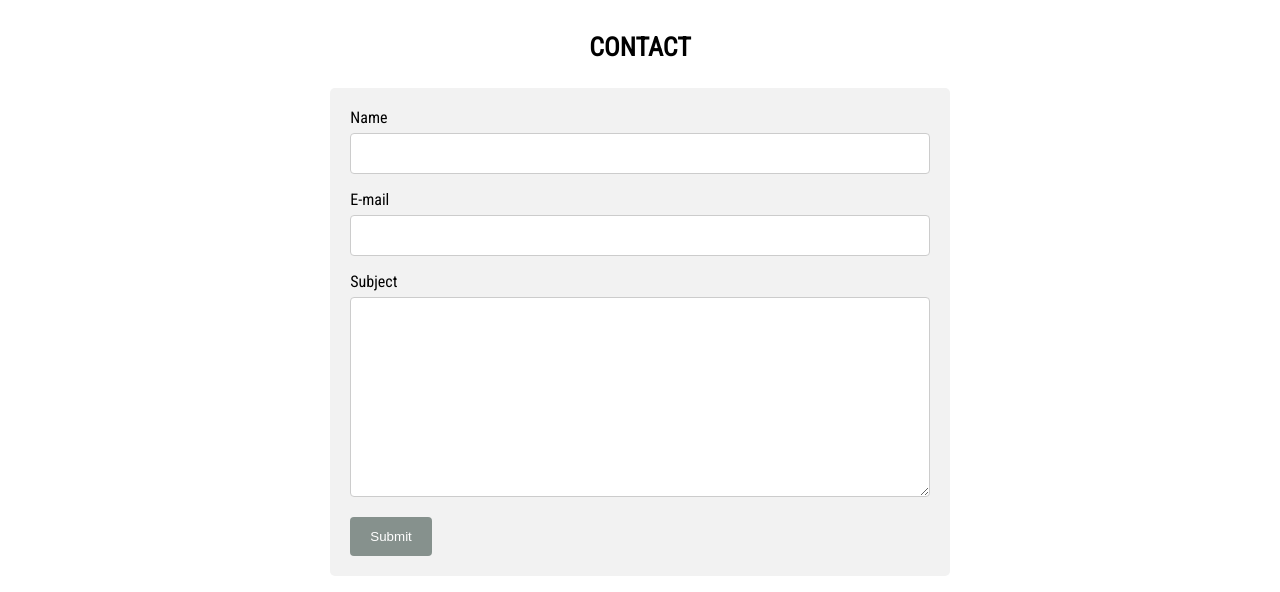
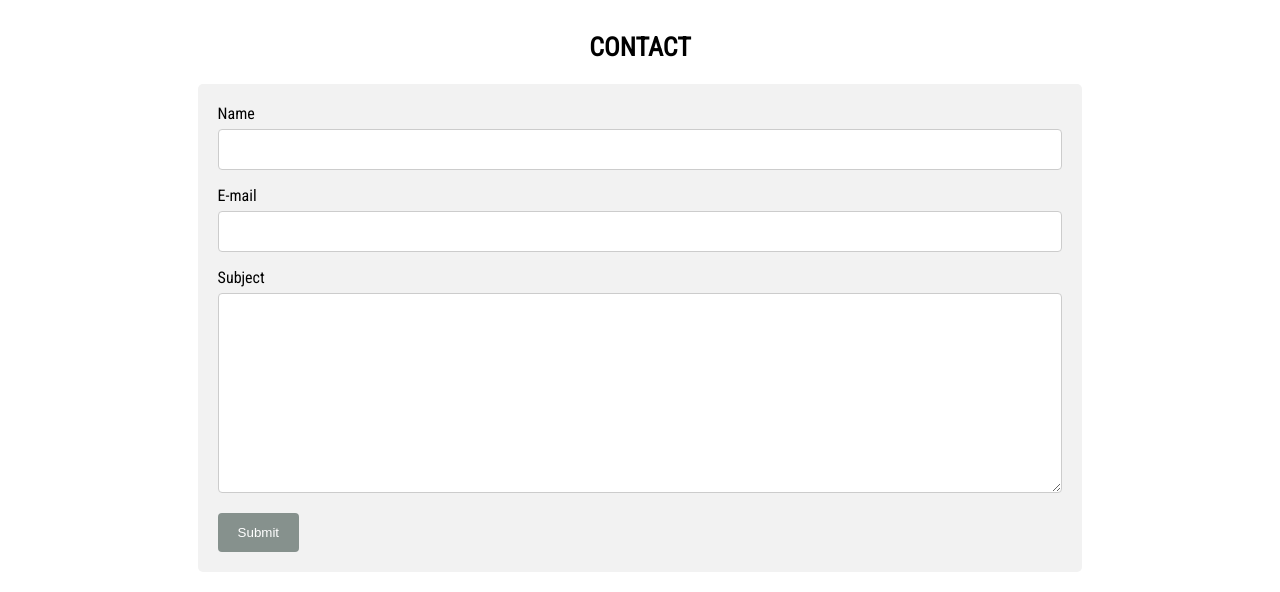
Before and after one commit to sarahmariina/Portfolio, a plain HTML site: page contact.html in a window 1280 px wide. Shown: the part 581-1173 px from the top of the page. Drawn offline with Linux system fonts and the light colour scheme.

Commit message:
fixes contact.html

```diff
--- a/contact.html
+++ b/contact.html
@@ -41,7 +41,6 @@
 
     <main>
         <section class="introtekst">
-            <section class="introtekst">
                 <h1>CONTACT</h1>
                 <p>
                 <div class="container">
@@ -62,7 +61,6 @@
                     <!--https://portfolio.adobe.com/4676f381-1a78-4b9d-9efb-65d315a31f1c/editor/contact-->
                 </div>
                 </p>
-            </section>
         </section>
     </main>
 
```
